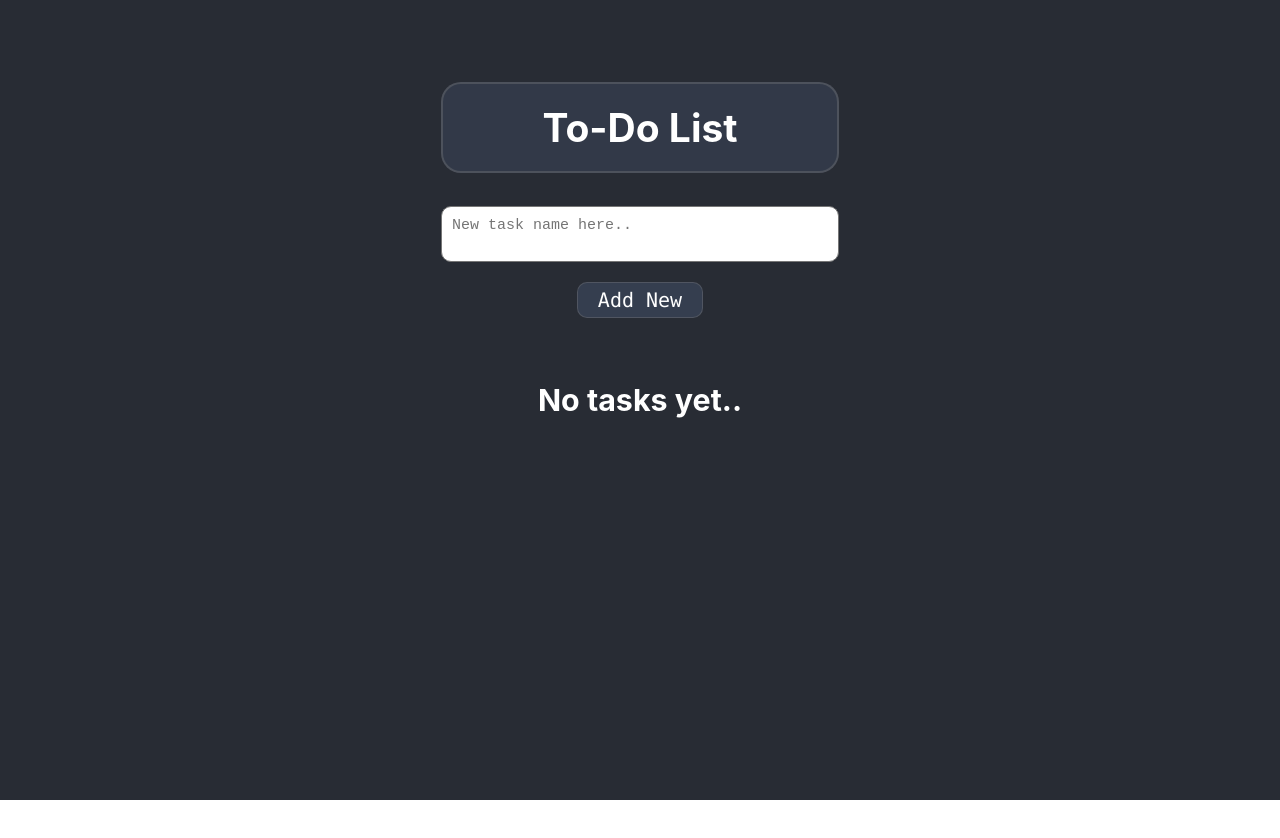
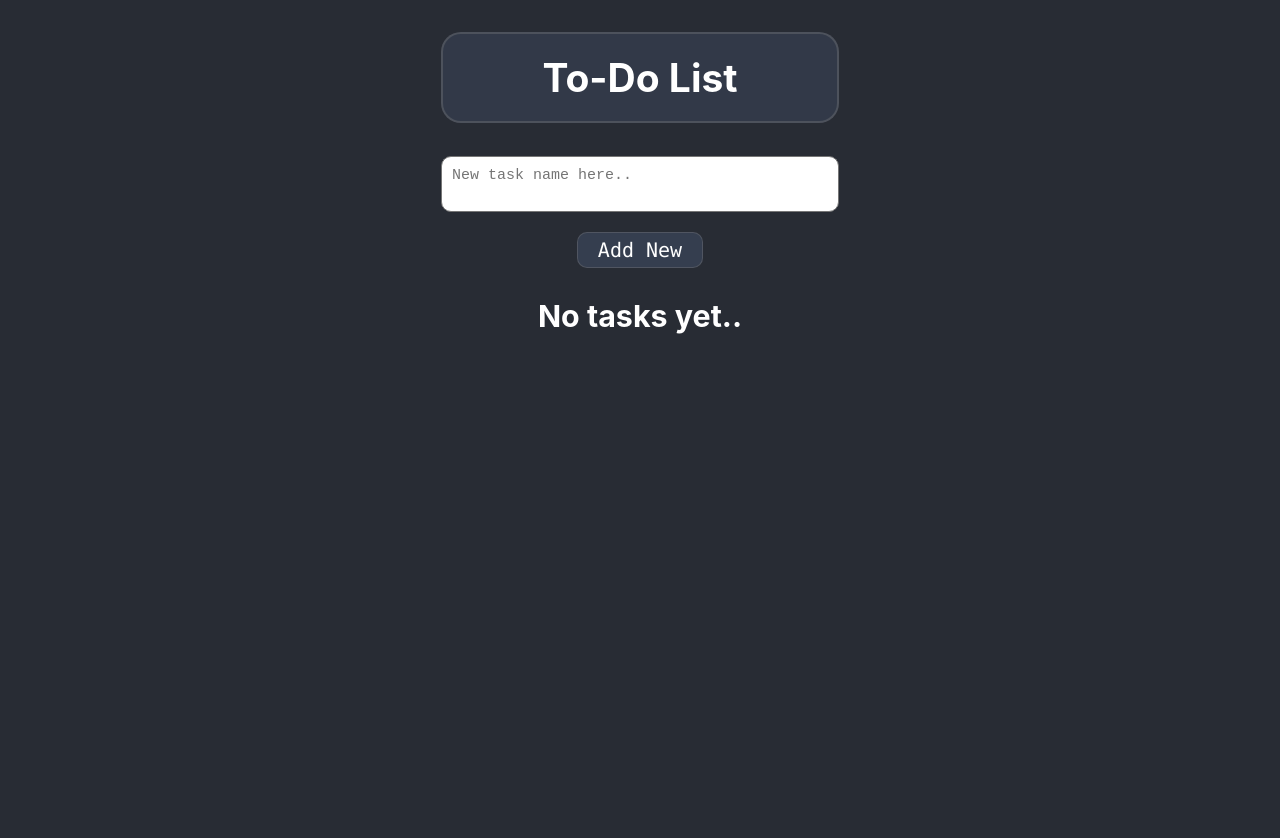
Before and after one commit to jordan-liubenov/ts-todo, a React (Create React App) app: page / in a window 1280 px wide. Shown: the top 838 px of the page. Before the commit the page ends 800 px from the top, so only its background shows below. Built offline with nearby package versions, Linux system fonts and the light colour scheme.

Commit message:
Fixed positioning of each to-do entry overlapping the button

```diff
--- a/src/App.css
+++ b/src/App.css
@@ -1,4 +1,5 @@
 .App {
+  position: relative;
   text-align: center;
 }
 
--- a/src/App.tsx
+++ b/src/App.tsx
@@ -15,6 +15,14 @@ class App extends Component<{}, { currentTextAreaValue: string; allTodos: string
     };
   }
 
+  componentDidMount() {
+    let todoArray = localStorage.getItem("todoArray");
+    if (todoArray == null) {
+      const newToDoArray: string[] = [];
+      localStorage.setItem("todoArray", JSON.stringify(newToDoArray));
+    }
+  }
+
   setTextAreaValue = (e: any) => {
     const { value } = e.target;
     this.setState({ currentTextAreaValue: value });
@@ -24,21 +32,23 @@ class App extends Component<{}, { currentTextAreaValue: string; allTodos: string
     let todoArr: string[] = this.state.allTodos;
     //only add task if the text area is empty
     if (this.state.currentTextAreaValue != "") {
-      if (todoArr.includes(this.state.currentTextAreaValue)) return; //if task exists, prevent duplicate creation
+      if (todoArr.includes(this.state.currentTextAreaValue)) return; //if task exists, prevent duplicate
       todoArr.push(this.state.currentTextAreaValue);
       this.setState({
         allTodos: todoArr,
       });
+      localStorage.setItem("todoArray", JSON.stringify(todoArr)); //update localStorage value with newly added task
     }
   };
 
   render() {
     return (
-      <div>
-        <div className="App-header">
-          <Title setCreatedTodo={this.setCreatedTodo} setTextAreaValue={this.setTextAreaValue} />
-          <Todos allTodos={this.state.allTodos} />
-        </div>
+      <div className="App">
+        <Title
+          setCreatedTodo={this.setCreatedTodo}
+          setTextAreaValue={this.setTextAreaValue}
+          allTodos={this.state.allTodos}
+        />
       </div>
     );
   }
--- a/src/components/Title/Title.css
+++ b/src/components/Title/Title.css
@@ -1,14 +1,22 @@
 .titleContainer {
-  position: absolute;
-  top: 0;
-  margin-top: 50px;
+  background-color: #282c34;
+  min-height: 100vh;
+  display: flex;
+  flex-direction: column;
+  align-items: center;
+  justify-content: center;
+  font-size: calc(10px + 2vmin);
+  color: white;
+}
+
+.titleElements {
+  margin-bottom: 500px;
 }
 
 .title {
   text-align: center;
   background-color: #353e4fc6;
   border: 2px solid rgba(128, 128, 128, 0.35);
-  ;
   border-radius: 20px;
   padding: 20px;
 }
--- a/src/components/Title/Title.tsx
+++ b/src/components/Title/Title.tsx
@@ -2,10 +2,11 @@ import { Component } from "react";
 import AddButton from "../AddButton/AddButton";
 
 import "../Title/Title.css";
+import Todos from "../Todos/Todos";
 import TodoTextArea from "../TodoTextArea/TodoTextArea";
 
 class Title extends Component<
-  { setCreatedTodo: Function; setTextAreaValue: Function },
+  { setCreatedTodo: Function; setTextAreaValue: Function; allTodos: string[] },
   {}
 > {
   constructor(props: any) {
@@ -15,9 +16,12 @@ class Title extends Component<
   render() {
     return (
       <div className="titleContainer">
-        <h2 className="title">To-Do List</h2>
-        <TodoTextArea setTextAreaValue={this.props.setTextAreaValue}/>
-        <AddButton setCreatedTodo={this.props.setCreatedTodo} />
+        <div className="titleElements">
+          <h2 className="title">To-Do List</h2>
+          <TodoTextArea setTextAreaValue={this.props.setTextAreaValue} />
+          <AddButton setCreatedTodo={this.props.setCreatedTodo} />
+          <Todos allTodos={this.props.allTodos} />
+        </div>
       </div>
     );
   }
--- a/src/components/Todos/Todos.css
+++ b/src/components/Todos/Todos.css
@@ -1,6 +1,8 @@
 .todoContainer {
+  /* display: flex; */
+  /* margin-top: 220px; */
+  /* flex-direction: row; */
   position: relative;
-  margin: 120px;
 }
 
 .singleEntry {
```
